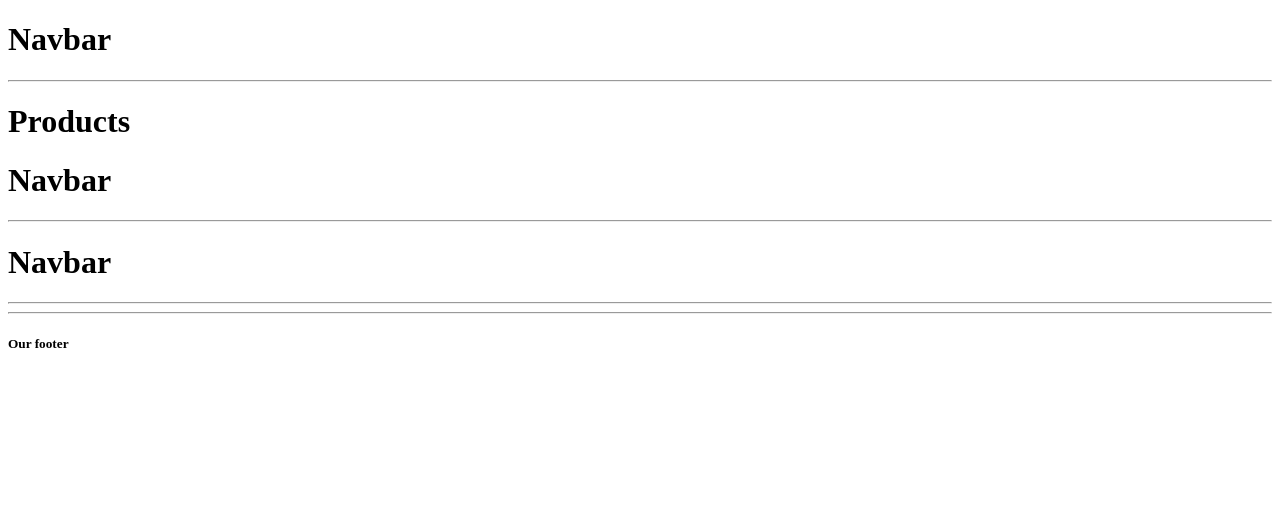
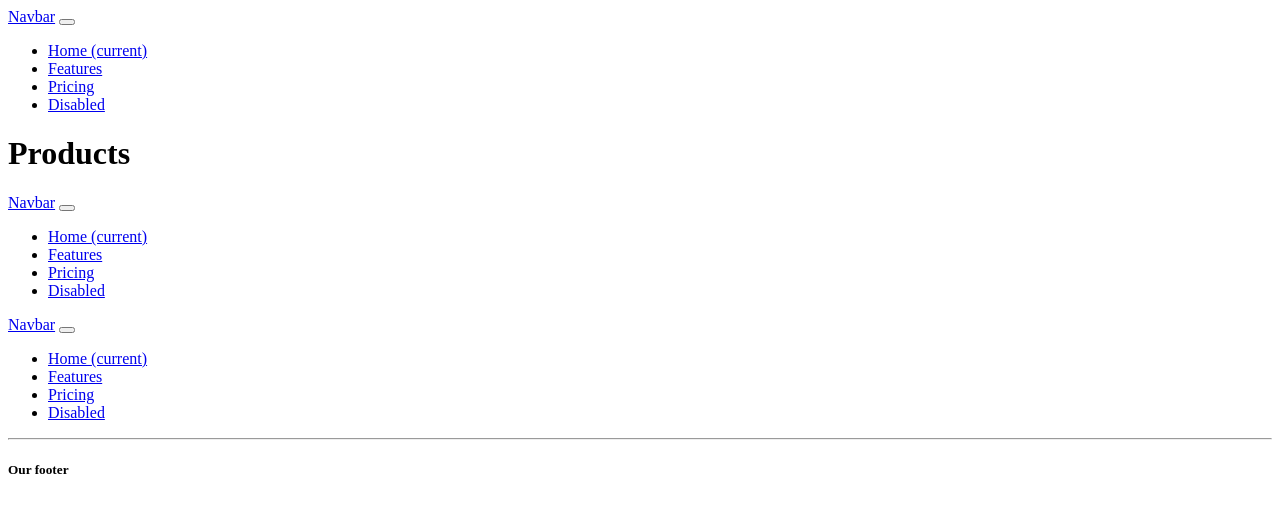
Before and after one commit to ClausHofman/django-harjoitus, a Django app: page /products/ in a window 1280 px wide. Shown: the top 513 px of the page. Run offline with Django 4.2, Linux system fonts and the light colour scheme.

Commit message:
copy navbar example

```diff
--- a/crm1/accounts/templates/accounts/navbar.html
+++ b/crm1/accounts/templates/accounts/navbar.html
@@ -1,2 +1,22 @@
-<h1>Navbar</h1>
-<hr>
+<nav class="navbar navbar-expand-lg navbar-light bg-light">
+    <a class="navbar-brand" href="#">Navbar</a>
+    <button class="navbar-toggler" type="button" data-toggle="collapse" data-target="#navbarNav" aria-controls="navbarNav" aria-expanded="false" aria-label="Toggle navigation">
+      <span class="navbar-toggler-icon"></span>
+    </button>
+    <div class="collapse navbar-collapse" id="navbarNav">
+      <ul class="navbar-nav">
+        <li class="nav-item active">
+          <a class="nav-link" href="#">Home <span class="sr-only">(current)</span></a>
+        </li>
+        <li class="nav-item">
+          <a class="nav-link" href="#">Features</a>
+        </li>
+        <li class="nav-item">
+          <a class="nav-link" href="#">Pricing</a>
+        </li>
+        <li class="nav-item">
+          <a class="nav-link disabled" href="#">Disabled</a>
+        </li>
+      </ul>
+    </div>
+  </nav>
```
